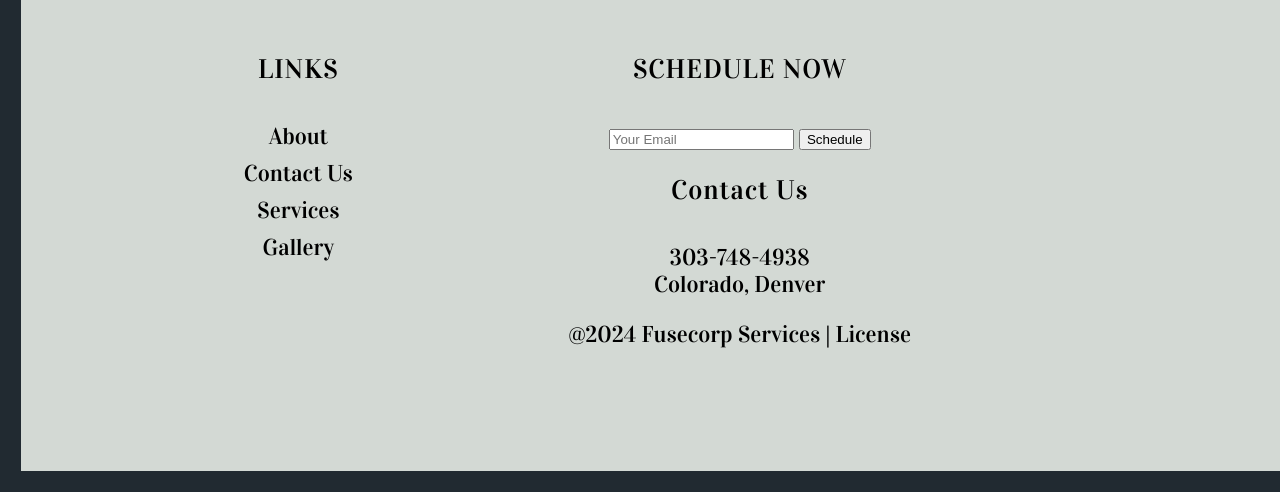
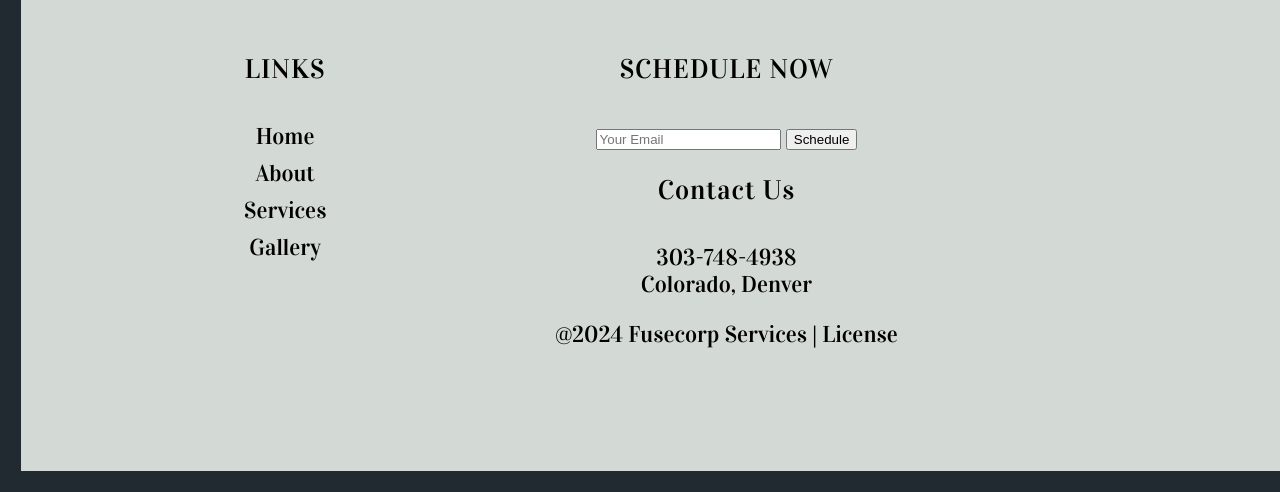
Before and after one commit to Ghostcoder0124/FuseCorp.com, a plain HTML site: page Promotional Page.html in a window 1280 px wide. Shown: the part 1041-1533 px from the top of the page. Drawn offline with Linux system fonts and the light colour scheme.

Commit message:
Update Promotional Page.html

```diff
--- a/Promotional Page.html
+++ b/Promotional Page.html
@@ -19,7 +19,7 @@
                 <li><a href="Promotional%20Page.html"> Contact Us </a></li>
                 <li><a href="Gallery.html"> Gallery </a></li>
                 <li><a href="About%20us.html"> About us</a></li>
-                <li><a href="Home%20Page.html"> Home</a></li>
+                <li><a href="Index%20Page.html"> Home</a></li>
             </ul>
         </nav>
 
@@ -42,8 +42,8 @@
         <div class="footer">
             <div class="col-1">
                 <h3>LINKS</h3>
+                <a href="Index%20Page.html"> Home</a>
                 <a href="About%20us.html"> About</a>
-                <a href="Promotional%20Page.html">Contact Us</a>
                 <a href="Informational%20Page.html">Services</a>
                 <a href="Gallery.html">Gallery</a>
             </div>
```
